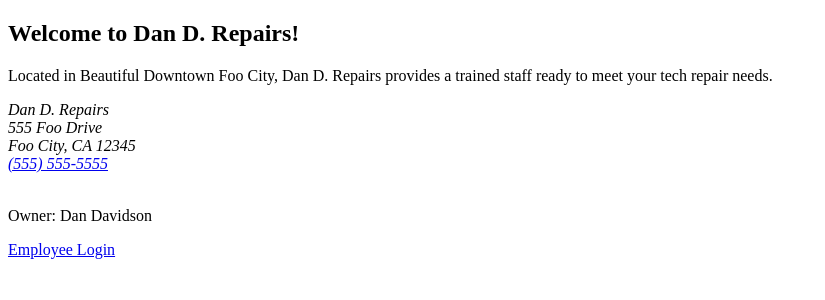
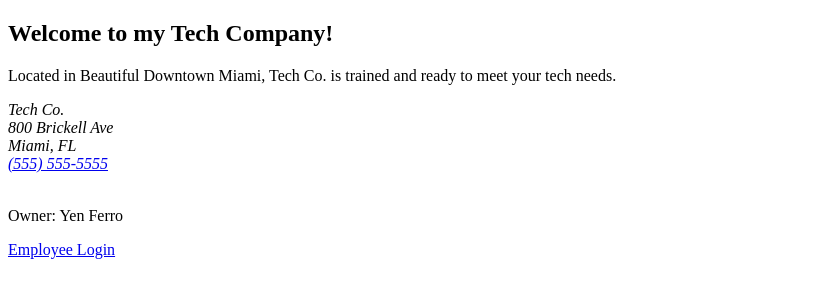
Before and after one commit to yenferro89/techNotes---Frontend, a React (Create React App) app: page / in a window 1280 px wide. Shown: the top 300 px of the page, without its empty margins (0-825 px from the left). Built offline with nearby package versions, Linux system fonts and the light colour scheme.

Commit message:
commit on "several"

```diff
--- a/package.json
+++ b/package.json
@@ -10,6 +10,7 @@
     "@testing-library/jest-dom": "^5.16.5",
     "@testing-library/react": "^13.4.0",
     "@testing-library/user-event": "^13.5.0",
+    "jwt-decode": "^3.1.2",
     "react": "^18.2.0",
     "react-dom": "^18.2.0",
     "react-redux": "^8.0.4",
--- a/src/components/DashHeader.js
+++ b/src/components/DashHeader.js
@@ -43,7 +43,7 @@ const DashHeader = () => {
     <header className="">
       <div className={`${dashClass}`}>
         <Link to="/dash">
-          <h1 className="">techNotes</h1>
+          <h1 className="">Tech Tickets</h1>
         </Link>
         <nav className="">
           {/* add more buttons later */}
--- a/src/components/Public.js
+++ b/src/components/Public.js
@@ -5,25 +5,25 @@ const Public = () => {
     <section className="public">
       <header>
         <h1>
-          Welcome to <span className="nowrap">Dan D. Repairs!</span>
+          Welcome to <span className="nowrap">my Tech Company!</span>
         </h1>
       </header>
       <main className="public__main">
         <p>
-          Located in Beautiful Downtown Foo City, Dan D. Repairs provides a
-          trained staff ready to meet your tech repair needs.
+          Located in Beautiful Downtown Miami, Tech Co. is
+          trained and ready to meet your tech needs.
         </p>
         <address className="public__addr">
-          Dan D. Repairs
+          Tech Co.
           <br />
-          555 Foo Drive
+          800 Brickell Ave
           <br />
-          Foo City, CA 12345
+          Miami, FL
           <br />
           <a href="tel:+15555555555">(555) 555-5555</a>
         </address>
         <br />
-        <p>Owner: Dan Davidson</p>
+        <p>Owner: Yen Ferro</p>
       </main>
       <footer>
         <Link to="/login">Employee Login</Link>
--- a/src/features/auth/Welcome.js
+++ b/src/features/auth/Welcome.js
@@ -14,11 +14,11 @@ const Welcome = () => {
       <h1>Welcome!</h1>
 
       <p>
-        <Link to="/dash/notes">View techNotes</Link>
+        <Link to="/dash/notes">View Tech Tickets</Link>
       </p>
 
       <p>
-        <Link to="/dash/notes/new">Add New techNote</Link>
+        <Link to="/dash/notes/new">Add New Tech Tickets</Link>
       </p>
 
       <p>
```
Also changed, not shown: src/hooks/useAuth.js (added, +26 -0 lines), 1 other file (tests, documents, lock files or other folders).
